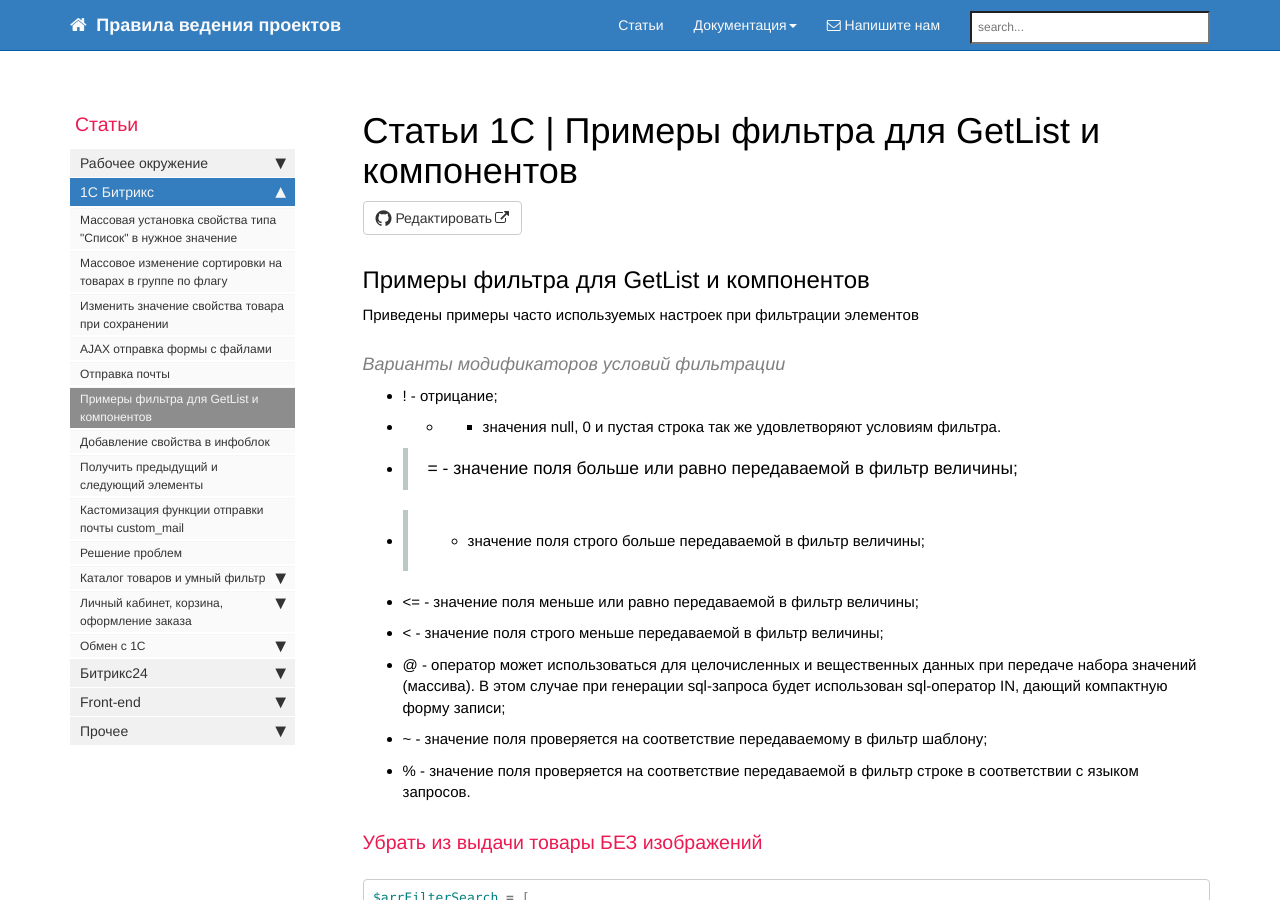
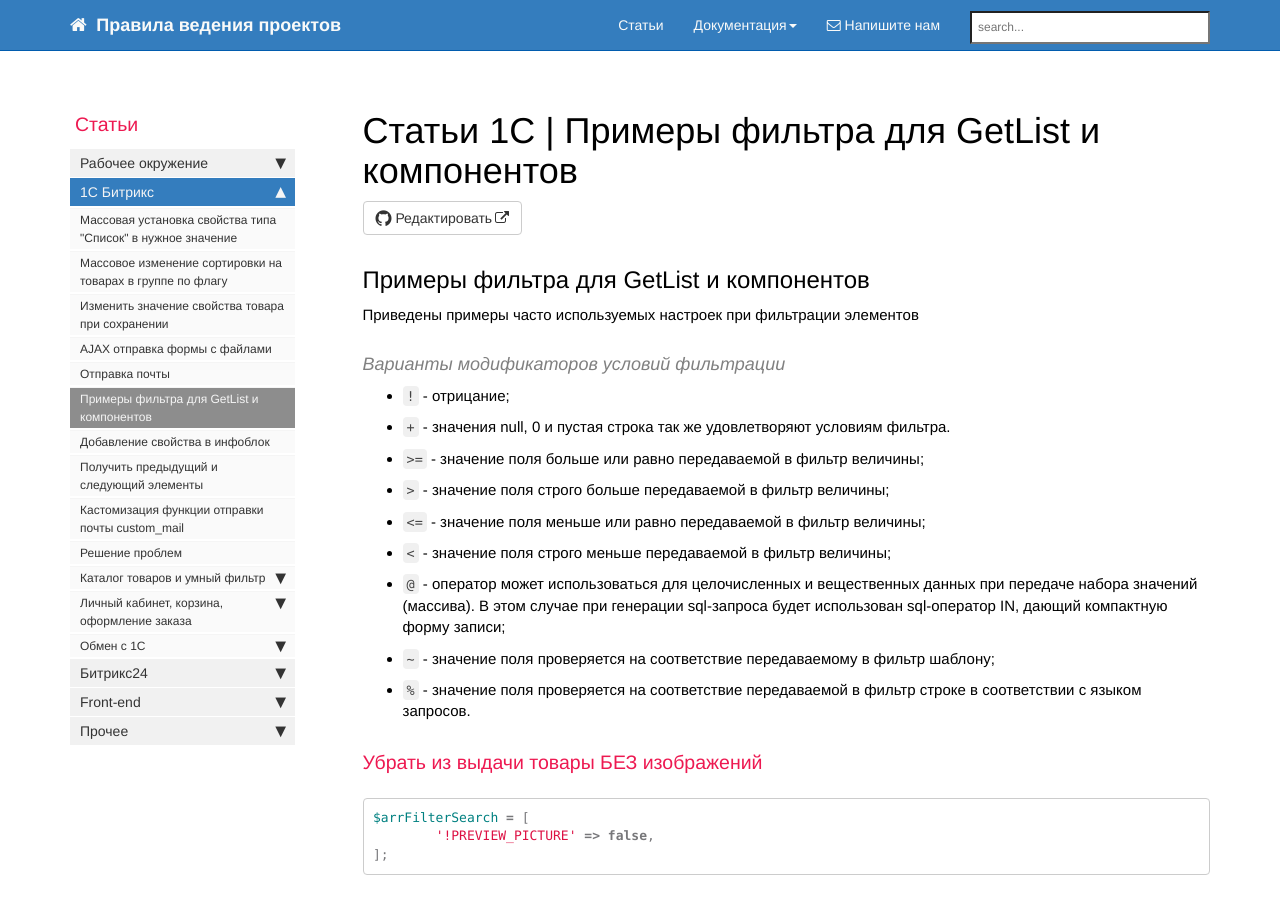
Before and after one commit to gdecider/gdecider.github.io, a Jekyll site: the page built from pages/articles/articles_bx-filter-getlist-examples.md, in a window 1280 px wide and 900 px high. Built offline with Jekyll 4.4.1, drawn with Linux system fonts in a browser that asks for light colours; nearby versions of some CDN libraries; comment, search, counter and statistics services are not loaded.

````diff
--- a/pages/articles/articles_bx-filter-getlist-examples.md
+++ b/pages/articles/articles_bx-filter-getlist-examples.md
@@ -14,15 +14,15 @@ toc: false
 
 #### Варианты модификаторов условий фильтрации
 
-  * ! - отрицание;
-  * + - значения null, 0 и пустая строка так же удовлетворяют условиям фильтра.
-  * >= - значение поля больше или равно передаваемой в фильтр величины;
-  * > - значение поля строго больше передаваемой в фильтр величины;
-  * <= - значение поля меньше или равно передаваемой в фильтр величины;
-  * < - значение поля строго меньше передаваемой в фильтр величины;
-  * @ - оператор может использоваться для целочисленных и вещественных данных при передаче набора значений (массива). В этом случае при генерации sql-запроса будет использован sql-оператор IN, дающий компактную форму записи;
-  * ~ - значение поля проверяется на соответствие передаваемому в фильтр шаблону;
-  * % - значение поля проверяется на соответствие передаваемой в фильтр строке в соответствии с языком запросов.
+  * ```!``` - отрицание;
+  * ```+``` - значения null, 0 и пустая строка так же удовлетворяют условиям фильтра.
+  * ```>=``` - значение поля больше или равно передаваемой в фильтр величины;
+  * ```>``` - значение поля строго больше передаваемой в фильтр величины;
+  * ```<=``` - значение поля меньше или равно передаваемой в фильтр величины;
+  * ```<``` - значение поля строго меньше передаваемой в фильтр величины;
+  * ```@``` - оператор может использоваться для целочисленных и вещественных данных при передаче набора значений (массива). В этом случае при генерации sql-запроса будет использован sql-оператор IN, дающий компактную форму записи;
+  * ```~``` - значение поля проверяется на соответствие передаваемому в фильтр шаблону;
+  * ```%``` - значение поля проверяется на соответствие передаваемой в фильтр строке в соответствии с языком запросов.
 
 ### Убрать из выдачи товары БЕЗ изображений
 
````
